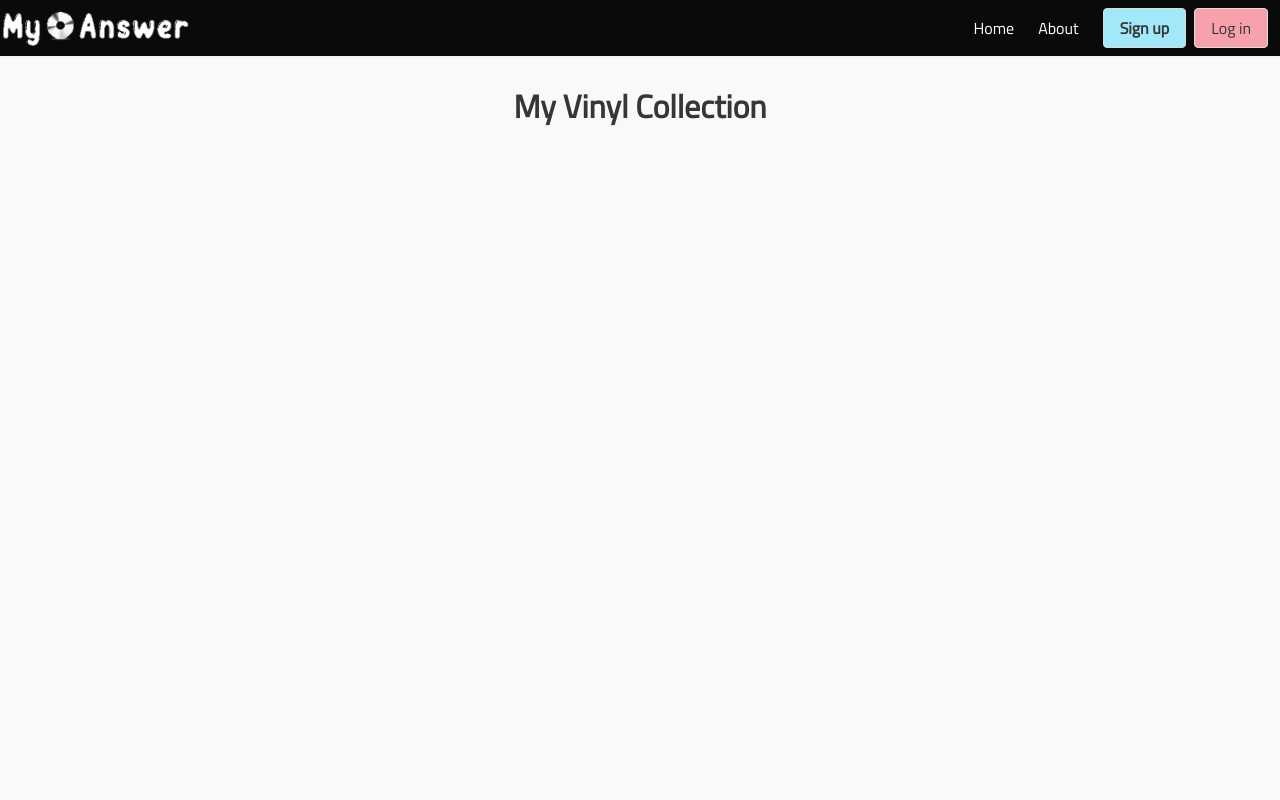
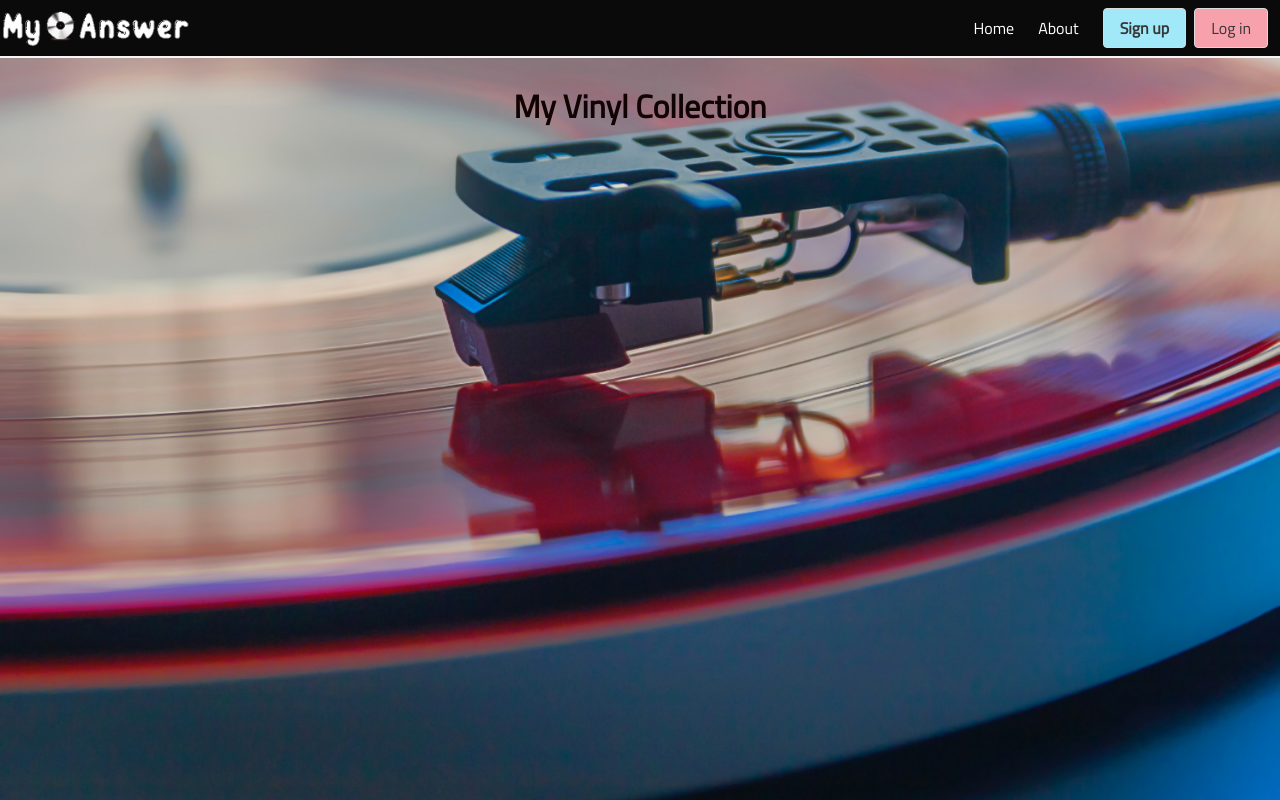
Before and after one commit to RaVeR76/My-Vinyl-Answer, a Flask app: page / in a window 1280 px wide. Run offline with Flask 2, Linux system fonts and the light colour scheme; data that the repository does not hold is empty; some libraries are stand-ins or nearby versions.

Commit message:
Test deck pic as background

```diff
--- a/static/css/style.css
+++ b/static/css/style.css
@@ -10,9 +10,18 @@ body, html {
     margin: 0;
     padding: 0;
     overflow-x: hidden;
-    background-color: #F8F9FA;
+    background-image: url("../images/deck.jpg");
+    background-size: cover;
     font-family: 'Titillium Web', sans-serif;
     scroll-behavior: smooth;
+}
+
+.text-my-white {
+    color: #F8F9FA;
+}
+
+.text-my-black {
+    color: #110303;
 }
 
 .my-white {
@@ -72,11 +81,6 @@ select, .sign-bord, .log-bord:hover {
 select:focus, .sign-bord:hover, .log-bord {
     border-color: #f7a1ad !important;
 }
-
-/*
-a.my-blue-font {
-    color: #f7a1ad;
-}*/
 
 
 /* Collapsible CSS taken from W3Schools */
--- a/templates/vinyl.html
+++ b/templates/vinyl.html
@@ -1,7 +1,7 @@
 {% extends "base.html" %}
 {% block content %}
 
-    <h4 class="title is-3 has-text-centered col-pad">My Vinyl Collection</h4>
+    <h4 class="title is-3 has-text-centered col-pad text-my-black">My Vinyl Collection</h4>
 
     <div class="columns col-pad">
         <div class="column is-8 is-offset-2 ">
@@ -10,12 +10,12 @@
                 {% for vinyl in vinyl %}
 
                     <button class="collapsible my-blue">
-                        <strong>{{ vinyl.vinyl_name }}</strong>
+                        <strong class="text-my-black">{{ vinyl.vinyl_name }}</strong>
                     </button>
 
                     <div class="vinyl-content">
                         <div class="columns">
-                            <div class="column is-four-fifths">
+                            <div class="column is-four-fifths text-my-black">
                                 <p><strong>Genre :</strong> {{ vinyl.genre_name }}</p>
                                 <p><strong>Artist :</strong> {{ vinyl.vinyl_artist }}</p>
                                 <p><strong>Label :</strong> {{ vinyl.vinyl_label }}</p>
```
